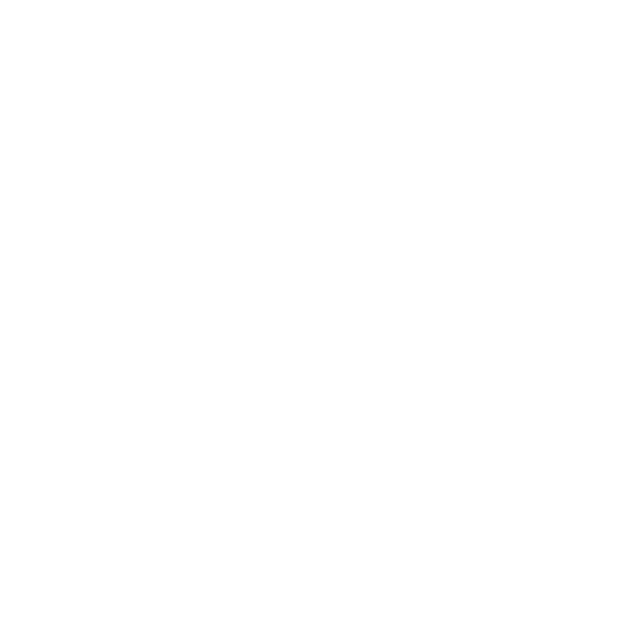
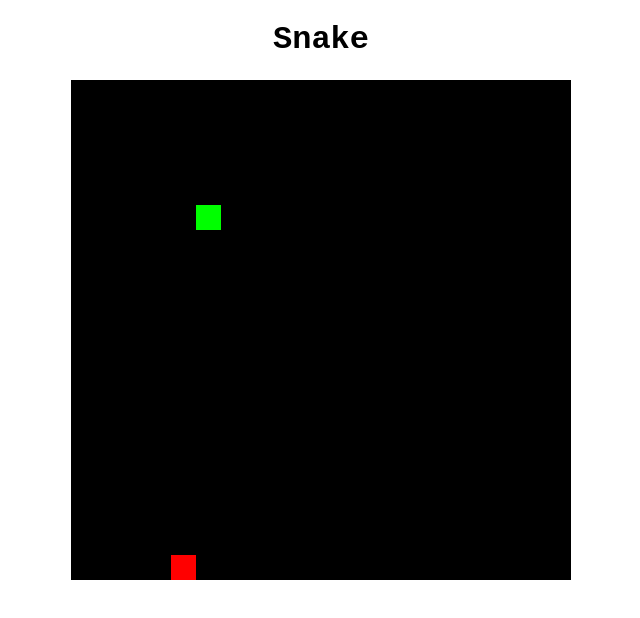
Before and after one commit to nhattan2k3gl/snake_gmae, a plain HTML site: page index.html in a window 1280 px wide. Shown: the whole page, without its empty margins (319-959 px from the left). Drawn offline with Linux system fonts and the light colour scheme.

Commit message:
commit 1

```diff
--- a/index.html
+++ b/index.html
@@ -3,9 +3,12 @@
 <head>
     <meta charset="UTF-8">
     <meta name="viewport" content="width=device-width, initial-scale=1.0">
-    <title>Document</title>
+    <title>Snake Game</title>
+    <link rel="stylesheet" href="snake.css">
 </head>
 <body>
-
+    <h1>Snake</h1>
+    <canvas id="board"></canvas>
+    <script src="snake.js"></script>
 </body>
 </html>
--- /dev/null
+++ b/snake.css
@@ -0,0 +1,4 @@
+body{
+    font-family: 'Courier New', Courier, monospace;
+    text-align: center;
+}
--- /dev/null
+++ b/snake.js
@@ -0,0 +1,109 @@
+
+// board
+var blockSize = 25;
+var rows = 20;
+var cols = 20;
+var board;
+var context;
+
+//snake
+var snakeX = blockSize * 5;
+var snakeY = blockSize * 5;
+
+//speed snake
+var velocityX = 0;
+var velocityY = 0;
+
+// snake body
+var snakeBody = [];
+
+//food
+var foodX;
+var foodY;
+
+var gameOver = false;
+
+window.onload = function () {
+    board = document.getElementById("board");
+    board.height = rows * blockSize;
+    board.width = cols * blockSize;
+    context = board.getContext("2d");  // used for drawing on the board
+
+    planceFood();
+    document.addEventListener("keyup", changeDirection);
+    setInterval(update, 1000 / 10) //100 milliseconds
+}
+
+function update() {
+    if (gameOver) {
+        return
+    }
+
+    // board
+    context.fillStyle = "black";
+    context.fillRect(0, 0, board.width, board.height);
+
+    //food
+    context.fillStyle = "red";
+    context.fillRect(foodX, foodY, blockSize, blockSize);
+    if (snakeX == foodX && snakeY == foodY) {
+        snakeBody.push([foodX, foodY])
+        planceFood();
+    }
+
+
+    // snake
+    for (let i = snakeBody.length - 1; i > 0; i--) {
+        snakeBody[i] = snakeBody[i - 1];
+    }
+    if (snakeBody.length) {
+        snakeBody[0] = [snakeX, snakeY];
+    }
+    context.fillStyle = "lime";
+    snakeX += velocityX * blockSize;
+    snakeY += velocityY * blockSize;
+    context.fillRect(snakeX, snakeY, blockSize, blockSize);
+    for (let i = 0; i < snakeBody.length; i++) {
+        context.fillRect(snakeBody[i][0], snakeBody[i][1], blockSize, blockSize);
+    }
+
+
+
+    // gane over conditions
+    if (snakeX < 0 || snakeX > cols * blockSize || snakeY < 0 || snakeY > rows * blockSize) {
+        gameOver = true;
+        alert("Game over")
+    }
+
+    for (let i = 0; i < snakeBody.length; i++) {
+        if (snakeX == snakeBody[i][0] && snakeY == snakeBody[i][1]) {
+            gameOver = true;
+            alert("Game Over");
+        }
+    }
+}
+
+function changeDirection(e) {
+    if (e.code == "ArrowUp" && velocityY != 1) {
+        velocityX = 0;
+        velocityY = -1;
+    }
+    else if (e.code == "ArrowDown" && velocityY != -1) {
+        velocityX = 0;
+        velocityY = 1;
+    }
+    else if (e.code == "ArrowLeft" && velocityX != 1) {
+        velocityX = -1;
+        velocityY = 0;
+    }
+    else if (e.code == "ArrowRight" && velocityX != -1) {
+        velocityX = 1;
+        velocityY = 0;
+    }
+}
+
+function planceFood() {
+    //
+    foodX = Math.floor(Math.random() * cols) * blockSize;
+    foodY = Math.floor(Math.random() * rows) * blockSize;
+}
```
